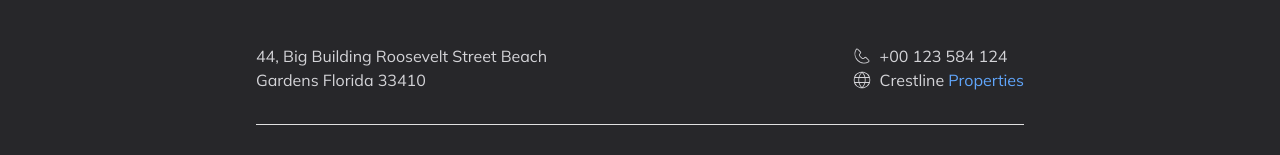
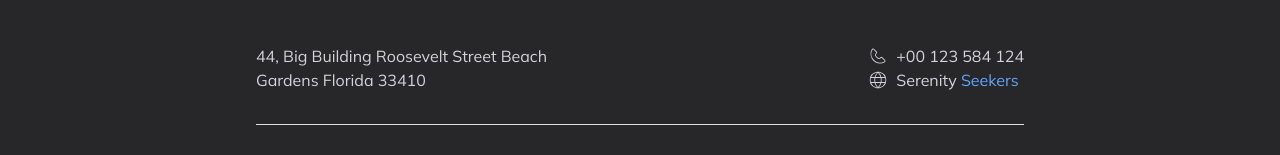
Before and after one commit to zahidtdx61/Serenity-Seekers-Frontend, a React (Vite) app: page / in a window 1280 px wide. Shown: the part 268-423 px from the top of the page. Built offline with nearby package versions, Linux system fonts and the light colour scheme; no server answers.

Commit message:
fixed footer

```diff
--- a/src/components/Footer/Footer.jsx
+++ b/src/components/Footer/Footer.jsx
@@ -23,7 +23,7 @@
             <div className="flex items-center gap-2">
               <CiGlobe size={20} />
               <Link to="/">
-                Crestline <span className="text-blue-400">Properties</span>
+                Serenity <span className="text-blue-400">Seekers</span>
               </Link>
             </div>
           </div>
```
